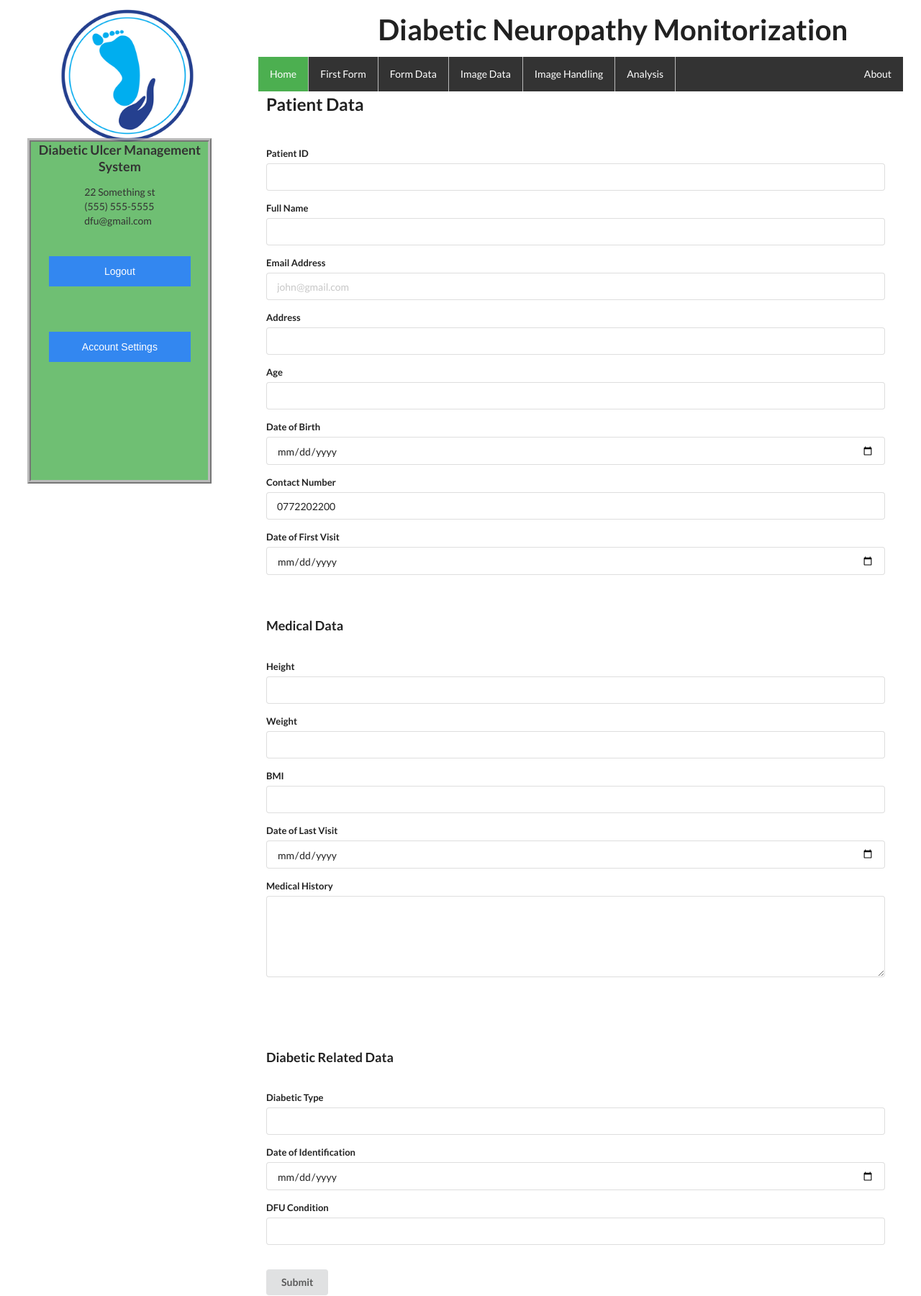
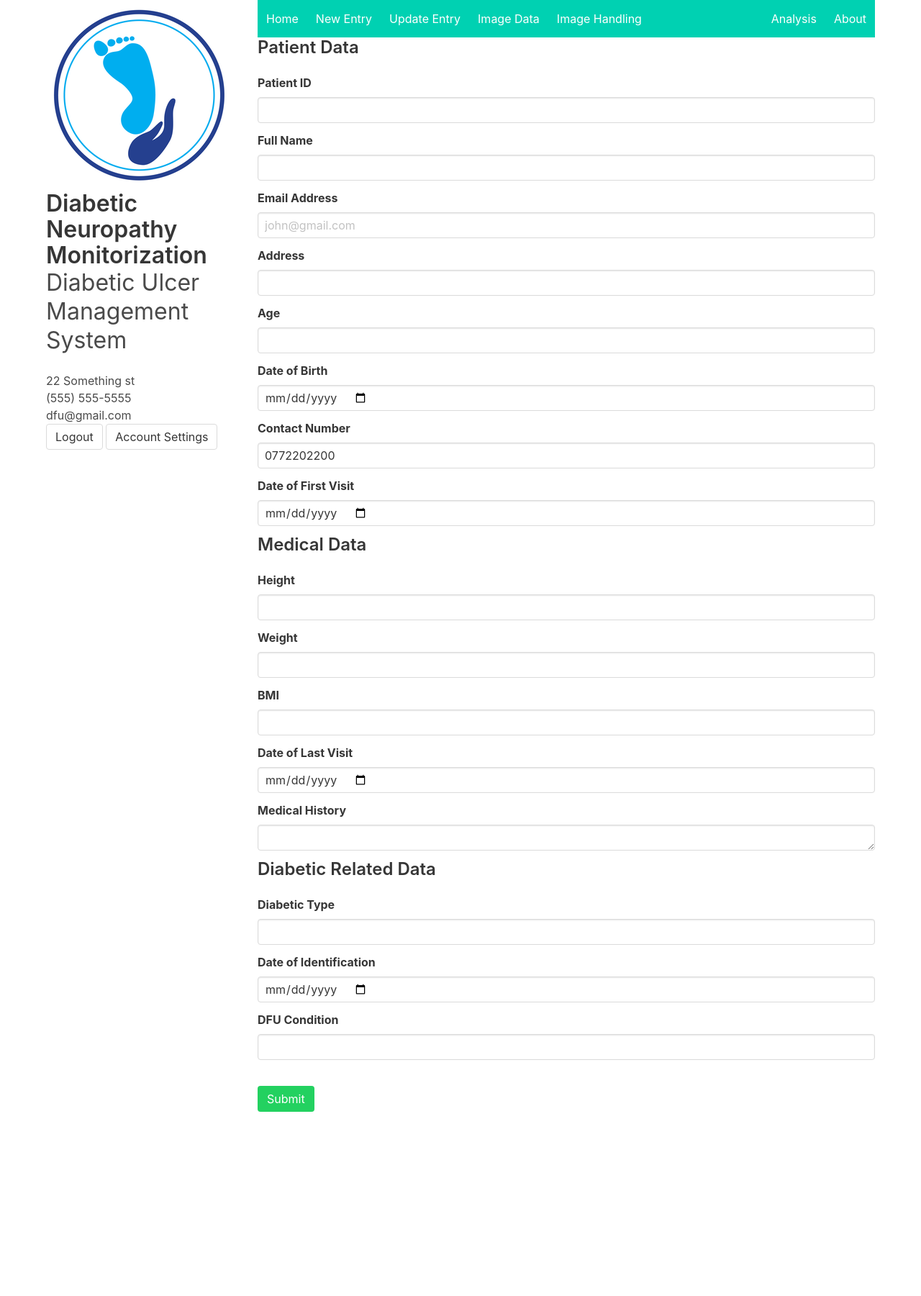
Before and after one commit to cramraj8/DFUWebPlatform, a Django app: page /entryform/ in a window 1280 px wide. Shown: the whole page at 72% size. After the commit the page ends 1545 px from the top, so only its background shows below. Run offline with Django 3.2, Linux system fonts and the light colour scheme; some libraries are stand-ins or nearby versions.

Commit message:
Use Bulma and edit layout and entry form

```diff
--- a/DFUApp/templates/base_generic.html
+++ b/DFUApp/templates/base_generic.html
@@ -3,24 +3,7 @@
 <!DOCTYPE html>
 <html>
 <head>
-  <title></title>
-
-        <link rel="stylesheet" href="{% static 'css/main_header.css' %}">
-        <link rel="stylesheet" href="{% static 'css/main_navbar.css' %}">
-        <link rel="stylesheet" href="{% static 'css/main_sidebar.css' %}">
-        <link rel="stylesheet" href="{% static 'css/entryform.css' %}">
-        <link rel="stylesheet" href="{% static 'css/formdata.css' %}">
-
-        <link rel="stylesheet" href="{% static 'css/imagedata.css' %}">
-        <link rel="stylesheet" href="{% static 'css/downloaddata.css' %}">
-        <link rel="stylesheet" href="{% static 'css/uploaddata.css' %}">
-
-    <!-- Compiled and minified CSS -->
-    <!-- <link rel="stylesheet" href="https://cdnjs.cloudflare.com/ajax/libs/materialize/1.0.0/css/materialize.min.css"> -->
-
-    <!-- Compiled and minified JavaScript -->
-    <!-- <script src="https://cdnjs.cloudflare.com/ajax/libs/materialize/1.0.0/js/materialize.min.js"></script> -->
-
+    <!-- <title>Diabetic Neuropathy Monitorization</title>
         <link rel="stylesheet" type="text/css" href="https://cdnjs.cloudflare.com/ajax/libs/semantic-ui/2.4.1/semantic.min.css">
         <script
         src="https://code.jquery.com/jquery-3.1.1.min.js"
@@ -28,51 +11,28 @@
         crossorigin="anonymous"></script>
         <script src="https://cdnjs.cloudflare.com/ajax/libs/semantic-ui/2.4.1/semantic.min.js"></script>
 
-
+    -->
+    <link rel="stylesheet" href="https://cdnjs.cloudflare.com/ajax/libs/bulma/0.7.2/css/bulma.min.css">
 </head>
 <body>
 
 
+    <div class="container">
 
-
+        <div class="columns">
+            <div class="column is-one-quarter">
                 {% block header %}
-    <dir class="header">
+                <div class="header">
                     {% load static %}
-        <img src="{% static 'images/logo.png' %}" alt="Diabetic Logo"
-                    width="10%" height="10%">
-        <h1 align="center">Diabetic Neuropathy Monitorization</h1>
-
-
-    </dir>
-    {% endblock %}
-
-
-
-    {% block navbar %}
-      <div class="navbar">
-
-
-          <ul>
-              <li><a class="active" href="{% url 'welcome'%}">Home</a></li>
-              <li><a href="{% url 'entryForm' %}">First Form</a></li>
-              <li><a href="{% url 'formData'%}">Form Data</a></li>
-              <li><a href="{% url 'imageData' %}">Image Data</a></li>
-
-              <li><a href="{% url 'welcome' %}">Image Handling</a></li>
-              <li><a href="{% url 'welcome' %}">Analysis</a></li>
-
-              <li style="float:right"><a href="{% url 'about' %}">About</a></li>
-          </ul>
-
+                    <img src="{% static 'images/logo.png' %}" alt="Diabetic Logo">
+                    <h1 class="title">Diabetic Neuropathy Monitorization</h1>
 
                 </div>
                 {% endblock %}
-
-
                 {% block sidebar %}
                 <div class="sidebar">
 
-        <h3>Diabetic Ulcer Management System</h3>
+                    <h3 class="subtitle is-3">Diabetic Ulcer Management System</h3>
 
                     <ul>
                         <li><i class="fa fa-road"></i> 22 Something st</li>
@@ -81,25 +41,43 @@
                     </ul>
 
 
-            <p class="full">
-                  <button type="button"
-                  onclick="location.href='{% url 'logout' %}'">Logout</button>
-            </p>
+                        <button class="button" onclick="location.href='{% url 'logout' %}'">Logout</button>
+
+                        <button class="button" type="submit">Account Settings</button>
+
+                </div>
+            </div>
+            <div class="column">
+
+                {% block navbar %}
+                <nav class="navbar is-primary">
+                    <div class="navbar-menu">
+                        <div class="navbar-start">
+                            <a class="navbar-item" href="{% url 'welcome'%}">Home</a>
+                            <a class="navbar-item" href="{% url 'entryForm' %}">New Entry</a>
+                            <a class="navbar-item" href="{% url 'formData'%}">Update Entry</a>
+                            <a class="navbar-item" href="{% url 'imageData' %}">Image Data</a>
+                            <a class="navbar-item" href="{% url 'welcome' %}">Image Handling</a>
+                        </div>
+                        <div class="navbar-end">
+                            <a class="navbar-item" href="{% url 'welcome' %}">Analysis</a>
+                            <a class="navbar-item" href="{% url 'about' %}">About</a>
+                        </div>
+                    </div>
 
 
-            <p class="full">
-                  <button type="submit">Account Settings</button>
-            </p>
+                </nav>
+                {% endblock %}
 
-    </div>
+
                 {% endblock %}
 
 
                 {% block content %}{% endblock %}
 
                 {% block footer %}{% endblock %}
-
+            </div>
+        </div>
+    </div>
 </body>
-
-
 </html>
--- a/DFUApp/templates/entryForm.html
+++ b/DFUApp/templates/entryForm.html
@@ -2,98 +2,122 @@
 
 
 {% block content %}
-<div style="margin-left:25%;margin-top: 5%;padding:1px 50px;">
+<div>
       <div class="wrapper">
-            <h2>Patient Data</h2>
-            <br/>
-
-            <form class="ui form" action="/post_create/" method="post">
+            <h2 class="title is-4">Patient Data</h2>
+            <form action="/post_create/" method="post">
                   {% csrf_token %}
 
                   <div class="field">
-                        <label for="patient_id">Patient ID</label>
-                        <!-- <input type="text" name="patient_id" id="patient_id" value="Auto Assign" required> -->
-                        <input type="text" name="patient_id" id="patient_id" required>
+                        <label class="label" for="patient_id">Patient ID</label>
+                        <!-- <input class="input" type="text" name="patient_id" id="patient_id" value="Auto Assign" required> -->
+                        <div class="control">
+                              <input class="input" type="text" name="patient_id" id="patient_id" required>
+                        </div>
                   </div>
                   <div class="field">
-                        <label for="fullname">Full Name</label>
-                        <!-- <input type="text" name="fullname" id="fullname" value="Full Name"> -->
-                        <input type="text" name="fullname" id="fullname">
+                        <label class="label" for="fullname">Full Name</label>
+                        <!-- <input class="input" type="text" name="fullname" id="fullname" value="Full Name"> -->
+                        <div class="control">
+                              <input class="input" type="text" name="fullname" id="fullname">
+                        </div>
                   </div>
                   <div class="field">
-                        <label for="email">Email Address</label>
-                        <input type="email" name="email" id="email" placeholder="john@gmail.com">
+                        <label class="label" for="email">Email Address</label>
+                        <div class="control">
+
+                              <input class="input" type="email" name="email" id="email" placeholder="john@gmail.com">
+                        </div>
                   </div>
                   <div class="field">
-                        <label for="address">Address</label>
-                        <input type="text" name="address" id="address">
+                        <label class="label" for="address">Address</label>
+                        <div class="control">
+                              <input class="input" type="text" name="address" id="address">
+                        </div>
                   </div>
                   <div class="field">
-                        <label for="age">Age</label>
-                        <input type="number" name="age" id="age">
+                        <label class="label" for="age">Age</label>
+                        <div class="control">
+                              <input class="input" type="number" name="age" id="age">
+                        </div>
                   </div>
                   <div class="field">
-                        <label for="dateofbirthvisit">Date of Birth</label>
-                        <input type="date" name="dob" id="dateofbirthvisit">
+                        <label class="label" for="dateofbirthvisit">Date of Birth</label>
+                        <div class="control">
+                              <input class="input" type="date" name="dob" id="dateofbirthvisit">
+                        </div>
                   </div>
                   <div class="field">
-                        <label for="phone">Contact Number</label>
-                        <input type="tel" name="phone" id="phone" value="0772202200">
+                        <label class="label" for="phone">Contact Number</label>
+                        <div class="control">
+                              <input class="input" type="tel" name="phone" id="phone" value="0772202200">
+                        </div>
                   </div>
                   <div class="field">
-                        <label for="dateoffirstvisit">Date of First Visit</label>
-                        <input type="date" name="dateoffirstvisit" id="dateoffirstvisit">
+                        <label class="label" for="dateoffirstvisit">Date of First Visit</label>
+                        <div class="control">
+                              <input class="input" type="date" name="dateoffirstvisit" id="dateoffirstvisit">
+                        </div>
+                  </div>
+
+                  <h4 class="title is-4">Medical Data</h3>
+                  <!-- Medical Data -->
+
+                  <div class="field">
+                        <label class="label" for="height">Height</label>
+                        <div class="control">
+                              <input class="input" type="number" name="height" id="height">
+                        </div>
+                  </div>
+                  <div class="field">
+                        <label class="label" for="weight">Weight</label>
+                        <div class="control">
+                              <input class="input" type="number" name="weight" id="weight">
+                        </div>
+                  </div>
+                  <div class="field">
+                        <label class="label" for="bmi">BMI</label>
+                        <div class="control">
+                              <input class="input" type="number" name="bmi" id="bmi">
+                        </div>
+                  </div>
+                  <div class="field">
+                        <label class="label" for="dateoflastvisit">Date of Last Visit</label>
+                        <div class="control">
+                              <input class="input" type="date" name="dateoflastvisit" id="dateoflastvisit">
+                        </div>
+                  </div>
+                  <div class="field full">
+                        <label class="label" for="medicalhistory">Medical History</label>
+                        <div class="control">
+                              <textarea class="input" name="medicalhistory" rows="5" id="medicalhistory"></textarea>
+                        </div>
+                  </div>
+
+                  <h3 class="title is-4">Diabetic Related Data</h3>
+
+                  <!-- Diabetic Specific Data -->
+                  <div class="field">
+                        <label class="label" for="diabetictype">Diabetic Type</label>
+                        <div class="control">
+                              <input class="input" type="text" name="diabetictype" id="diabetictype">
+                        </div>
+                  </div>
+                  <div class="field">
+                        <label class="label" for="dateofidentification">Date of Identification</label>
+                        <div class="control">
+                              <input class="input" type="date" name="dateofidentification" id="dateofidentification">
+                        </div>
+                  </div>
+                  <div class="field">
+                        <label class="label" for="dfucondition">DFU Condition</label>
+                        <div class="control">
+                              <input class="input" type="text" name="dfucondition" id="dfucondition">
+                        </div>
                   </div>
 
                   <br/>
-                  <h3>Medical Data</h3>
-                  <br/>
-                  <!-- Medical Data -->
-
-                  <div class="field">
-                        <label for="height">Height</label>
-                        <input type="number" name="height" id="height">
-                  </div>
-                  <div class="field">
-                        <label for="weight">Weight</label>
-                        <input type="number" name="weight" id="weight">
-                  </div>
-                  <div class="field">
-                        <label for="bmi">BMI</label>
-                        <input type="number" name="bmi" id="bmi">
-                  </div>
-                  <div class="field">
-                        <label for="dateoflastvisit">Date of Last Visit</label>
-                        <input type="date" name="dateoflastvisit" id="dateoflastvisit">
-                  </div>
-                  <div class="field full">
-                        <label for="medicalhistory">Medical History</label>
-                        <textarea name="medicalhistory" rows="5" id="medicalhistory"></textarea>
-                  </div>
-
-
-                  <br/>
-                  <br/>
-                  <br/>
-                  <h3>Diabetic Related Data</h3>
-                  <br/>
-
-                  <!-- Diabetic Specific Data -->
-                  <div class="field">
-                        <label for="diabetictype">Diabetic Type</label>
-                        <input type="text" name="diabetictype" id="diabetictype">
-                  </div>
-                  <div class="field">
-                        <label for="dateofidentification">Date of Identification</label>
-                        <input type="date" name="dateofidentification" id="dateofidentification">
-                  </div>
-                  <div class="field">
-                        <label for="dfucondition">DFU Condition</label>
-                        <input type="text" name="dfucondition" id="dfucondition">
-                  </div>
-
-                  <br/>
-                  <button class="ui button" type="submit">Submit</button>
+                  <button class="ui button is-success" type="submit">Submit</button>
 
             </form>
 
```
Lines whose indentation alone changed are shown as unchanged.
